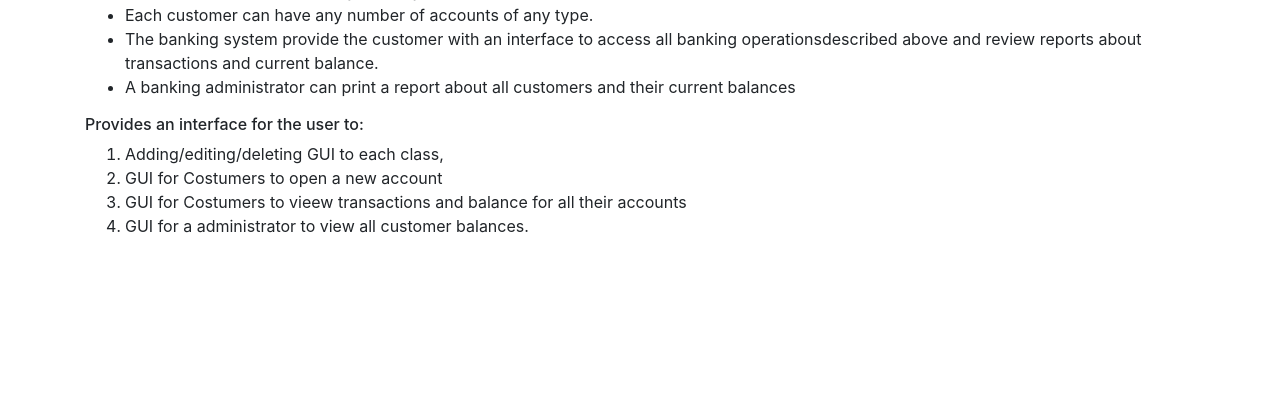
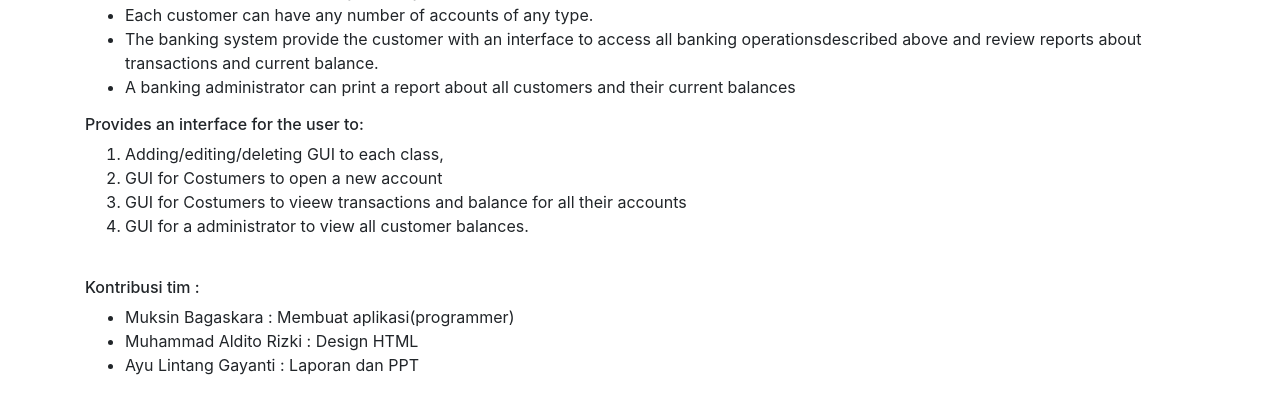
Before and after one commit to mbagas/tubes_pbo, a Django app: page /about in a window 1280 px wide. Shown: the part 711-1128 px from the top of the page. Before the commit the page ends 944 px from the top, so only its background shows below. Run offline with Django 3.2, Linux system fonts and the light colour scheme; some libraries are stand-ins or nearby versions.

Commit message:
adding about.html file

```diff
--- a/bank/templates/bank/about.html
+++ b/bank/templates/bank/about.html
@@ -38,6 +38,13 @@
 			<li>GUI for Costumers to vieew transactions and balance for all their accounts</li>
 			<li>GUI for a administrator to view all customer balances.</li>
 		</ol>
+		<br>
+		<h6>Kontribusi tim :</h6>
+		<ul>
+			<li>Muksin Bagaskara : Membuat aplikasi(programmer)</li>
+			<li>Muhammad Aldito Rizki : Design HTML</li>
+			<li>Ayu Lintang Gayanti : Laporan dan PPT</li>
+		</ul>
 	</div>
 	</div>
 	<br>
```
